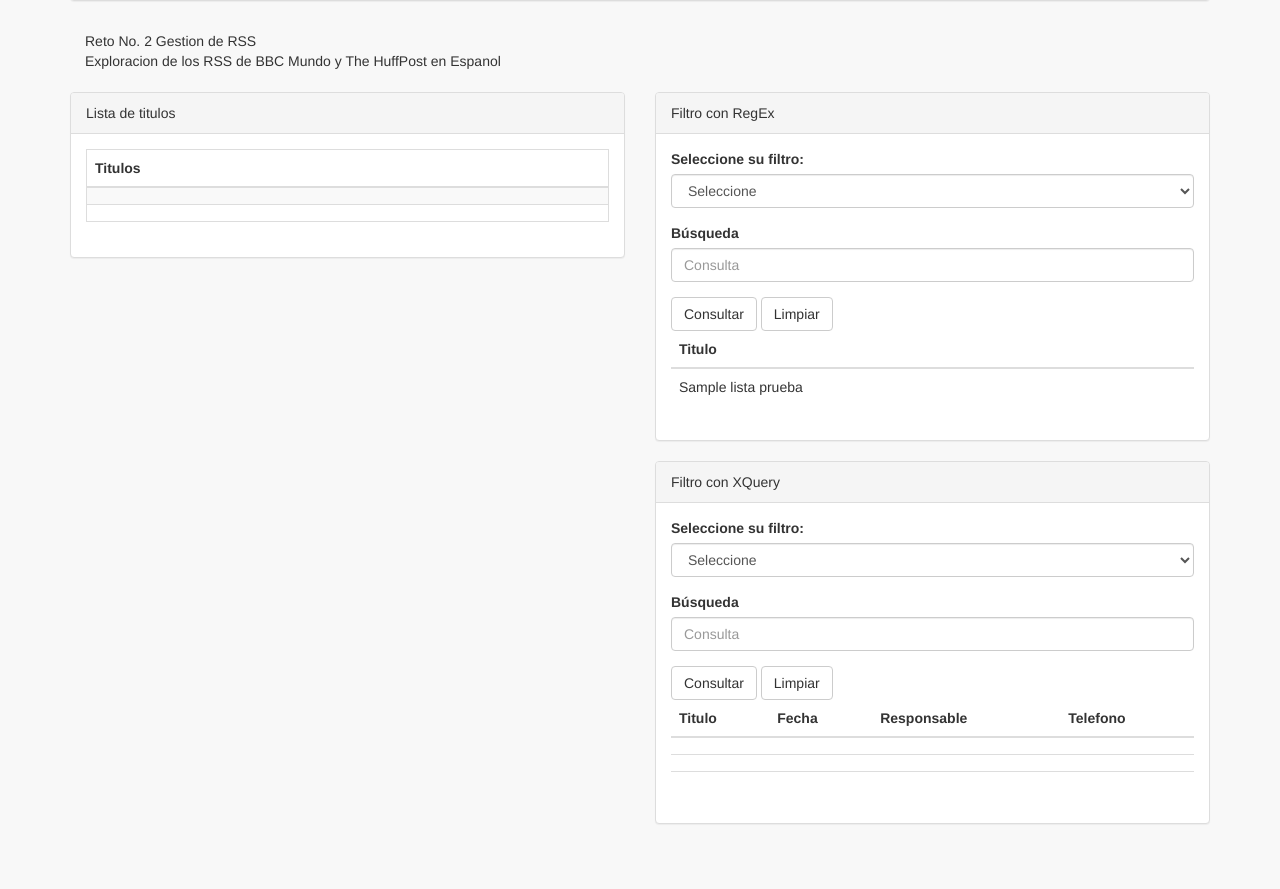
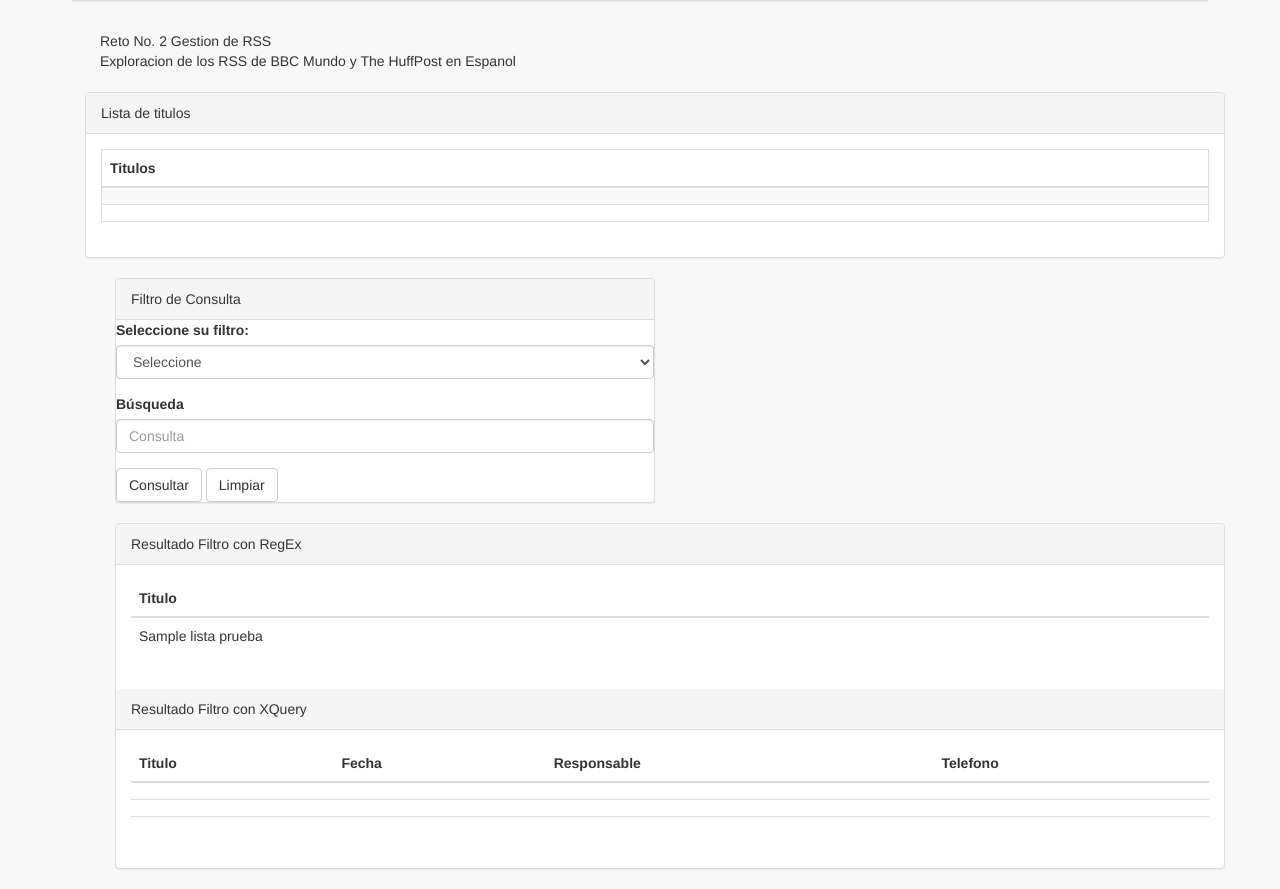
Before and after one commit to cadiaz0529/AnalisisBigData, a Django app: template talleres/taller1/templates/taller1/index.html in a window 1280 px wide. Shown: the part 406-1295 px from the top of the page. Before the commit the page ends 1230 px from the top, so only its background shows below. Run offline with Django 3.2, Linux system fonts and the light colour scheme; the template is opened without the code that fills it: most values are stand-ins (such as "Sample title", 1, 10 or a date in 2020); lists and menus that the app fills with data are empty; some libraries are stand-ins or nearby versions.

Commit message:
Add files via upload

```diff
--- a/talleres/taller1/templates/taller1/index.html
+++ b/talleres/taller1/templates/taller1/index.html
@@ -123,12 +123,14 @@ Reto No. 1 Crawling
             </div>
     </div>
 <div class="container">
+
+<div class="container">
 <div class="panel-heading">
     Reto No. 2 Gestion de RSS
 <p>Exploracion de los RSS de BBC Mundo y The HuffPost en Espanol</p>
 </div>
 	<div class="row">
-                <div class="col-lg-6">
+                <div class="col-lg-12">
                     <div class="panel panel-default">
                         <div class="panel-heading">
                             Lista de titulos
@@ -136,6 +138,7 @@ Reto No. 1 Crawling
                         <!-- /.panel-heading -->
                         <div class="panel-body">
                             <div class="table-responsive">
+
 							<table class="table table-striped table-bordered table-hover">
                                     <thead>
                                         <tr>
@@ -158,14 +161,14 @@ Reto No. 1 Crawling
                     </div>
                     <!-- /.panel -->
                 </div>
-                <!-- /.col-lg-6 -->
+                <!-- /.col-lg-12 -->
+                <div class="col-lg-12">
+				    <div class="container">
 					<div class="col-lg-6">
 					<div class="panel panel-default">
 					<div class="panel-heading">
-                            Filtro con RegEx
+                            Filtro de Consulta
                         </div>
-                        <!-- /.panel-heading -->
-                        <div class="panel-body">
 					<div class="form-group">
                                             <label>Seleccione su filtro:</label>
                                             <select class="form-control">
@@ -175,12 +178,28 @@ Reto No. 1 Crawling
 												<option>Categoria</option>
                                             </select>
                                         </div>
+						 <! --debes de ingresar la opcion que quieres en numero-->
+					<form action="taller1/views.py">
+
+
 						 <div class="form-group">
+
                                             <label>Búsqueda</label>
-                                            <input class="form-control" placeholder="Consulta">
+                                            <input class="form-control" ,name="opcion", placeholder="Consulta">
                                         </div>
 										<button type="submit" class="btn btn-default">Consultar</button>
                                         <button type="reset" class="btn btn-default">Limpiar</button>
+					</form>
+					</div>
+						</div>
+						<div class="col-lg-12">
+						<div class="panel panel-default">
+						<div class="panel-heading">
+                            Resultado Filtro con RegEx
+                        </div>
+                        <!-- /.panel-heading -->
+                        <div class="panel-body">
+
                             <div class="table-responsive">
                                 <table class="table">
                                     <thead>
@@ -188,6 +207,7 @@ Reto No. 1 Crawling
                                             <th>Titulo</th>
                                         </tr>
                                     </thead>
+
                                         <tbody>
                                     {% for titulo in lista_prueba %}
                                         <tr>
@@ -200,29 +220,11 @@ Reto No. 1 Crawling
                             <!-- /.table-responsive -->
                         </div>
 						<!-- /.panel-body -->
-                    </div>
-                    <!-- /.panel -->
-					<div class="panel panel-default">
 						<div class="panel-heading">
-                            Filtro con XQuery
+                            Resultado Filtro con XQuery
                         </div>
                         <!-- /.panel-heading -->
                         <div class="panel-body">
-						<div class="form-group">
-                                            <label>Seleccione su filtro:</label>
-                                            <select class="form-control">
-                                                <option>Seleccione</option>
-												<option>Titulo</option>
-												<option>Descripcion</option>
-												<option>Categoria</option>
-                                            </select>
-                                        </div>
-						 <div class="form-group">
-                                            <label>Búsqueda</label>
-                                            <input class="form-control" placeholder="Consulta">
-                                        </div>
-										<button type="submit" class="btn btn-default">Consultar</button>
-                                        <button type="reset" class="btn btn-default">Limpiar</button>
 						     <div class="table-responsive">
                                 <table class="table">
                                     <thead>
@@ -258,11 +260,17 @@ Reto No. 1 Crawling
                             <!-- /.table-responsive -->
                         </div>
 						<!-- /.panel-body -->
+
+                    <!-- /.panel -->
 					</div>
+					</div>
+                    </div>
+
                 </div>
                 <!-- /.col-lg-6 -->
             </div>
 </div>
+
     <!-- jQuery -->
     <script src="{% static 'taller1/vendor/jquery/jquery.min.js' %}"></script>
 
```
Lines whose indentation alone changed are shown as unchanged.
